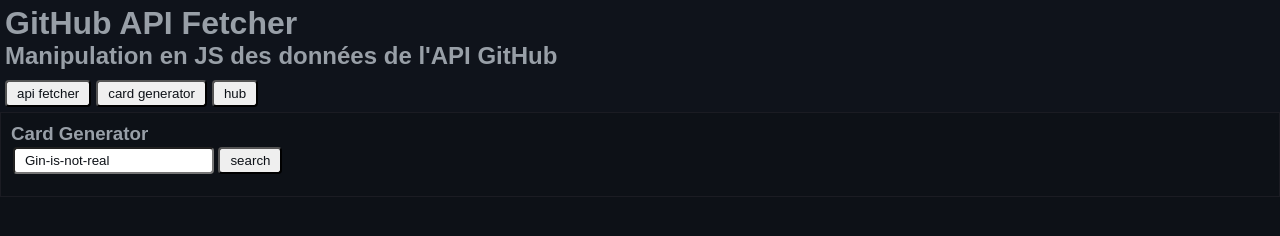
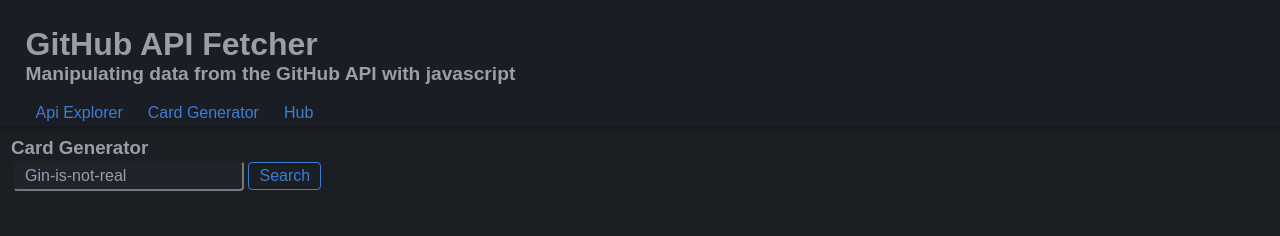
Before and after one commit to Gin-is-not-real/GITHUB_API_FETCHER, a plain HTML site: page index.html in a window 1280 px wide. Drawn offline with Linux system fonts and the light colour scheme; a web font is replaced by a local one.

Commit message:
Update style

```diff
--- a/index.html
+++ b/index.html
@@ -7,11 +7,11 @@
     <title>Ajax</title>
 </head>
 <body>
-    <header>
+    <header id="main-header">
         <h1>GitHub API Fetcher</h1>
-        <h2>Manipulation en JS des données de l'API GitHub</h2>
+        <h2>Manipulating data from the GitHub API with javascript</h2>
         <nav><ul>
-            <li><button id="load-api-fetcher">api fetcher</button></li>
+            <li><button id="load-api-explorer">api explorer</button></li>
             <li><button id="load-card-generator">card generator</button></li>
             <li><button id="load-hub">hub</button></li>
         </ul></nav>
--- a/js/front.js
+++ b/js/front.js
@@ -2,7 +2,7 @@
 //DOM
 let _main = document.querySelector('main');
 
-let _btnLoadFetcher = document.querySelector('#load-api-fetcher');
+let _btnLoadFetcher = document.querySelector('#load-api-explorer');
 let _btnLoadHub = document.querySelector('#load-hub');
 let _btnLoadCardGenerator = document.querySelector('#load-card-generator');
 
@@ -28,7 +28,6 @@ let _cardNbrRepos = _cardSection.querySelector('#public_repos');
 //FRONT
 
 function createCard(obj) {
-    console.log()
     _cardAvatar.src = obj.avatar_url;
     _cardCreationDate.textContent = formatDate(new Date(obj.created_at));
     _cardLastUpDate.textContent = formatDate(new Date(obj.updated_at));
--- a/style.css
+++ b/style.css
@@ -1,16 +1,19 @@
 @import url('https://fonts.googleapis.com/css2?family=Gotu&display=swap');
 
 html {
-    --bg-1: #0D1117;
+    --bg-1: #0D1117F0;
     --bg-2: #13233A;
     --bg-3: rgba(24, 26, 37, 0.274);
-    --bor-1: rgba(42, 40, 49, 0.479);
+    --bg-4: #3f4c711c;
+    --bor-1: rgba(42, 40, 49, 0.103);
     --col-1: #989FA7;
     --col-2: rgb(61, 125, 213);
+    --col-3: rgb(149, 174, 208);
+
     box-sizing: border-box;
-    background-color:var(--bg-1);
+
+    background-color: var(--bg-1);
     font-family: 'Gotu', sans-serif;
-
     font-size: 12pt;
 }
 html * {
@@ -22,9 +25,21 @@ p {
     font-size: 0.8rem;
 }
 button, input {
-    color: var(--bg-1);
     padding: 4px 10px;
     border-radius: 4px;
+    background-color: var(--bg-4);
+    font-size: 1rem;
+    color: var(--col-1);
+}
+
+button {
+    border: 1px solid var(--col-2);
+    background-color: transparent;
+    color: var(--col-2);
+    text-transform: capitalize;
+}
+button:hover {
+    box-shadow: 0 1px 4px var(--col-2);
 }
 a {
     color: var(--col-2);
@@ -33,36 +48,60 @@ header, article, section {
     padding: 5px;
 }
 div {
-    padding: 2px
+    padding: 2px;
 }
 
 article {
-    border: 1px solid rgba(42, 40, 49, 0.479)
+    border: 1px solid var(--bor-1);
 }
 .span {
-    font-weight: bold;font-size: large;
+    font-weight: bold;
+    font-size: large;
 }
 .hidden {
     visibility: hidden;
 }
 
 /* main header */
-body > header {
-    background-color:var(--bg-3);
+#main-header {
     min-height: 100px;
+    padding: 2% 2% 0 2% ;
+
     display: grid;
     grid-template-rows: 0.6fr 0.6fr 1fr;
+
+    background-color: var(--bg-3);
     color: var(--col-2);
+    box-shadow: 2px 2px 6px var(--bg-1);
+
+    /* tests */
+    /* background-image: linear-gradient(var(--bg-3), var(--bg-2));
+    backdrop-filter: blur(4px);
+    box-shadow: 2px 2px 6px #323148; */
 }
-
-body>header nav {
+#main-header h2 {
+    font-size: 1.2rem;
+}
+#main-header nav {
     align-self: flex-end;
     display: flex;
 }
-body>header nav ul {
+#main-header ul {
     list-style: none;
     display: flex;
     gap: 5px;
+}
+#main-header button {
+    border: none;
+    border-radius: 0;
+    background-color: transparent;
+    color: var(--col-2);
+    text-transform: capitalize;
+    font-size: 1rem;
+}
+#main-header button:hover {
+    border-bottom: 1px solid var(--col-2);
+    box-shadow: none;
 }
 
 /* card */
```
